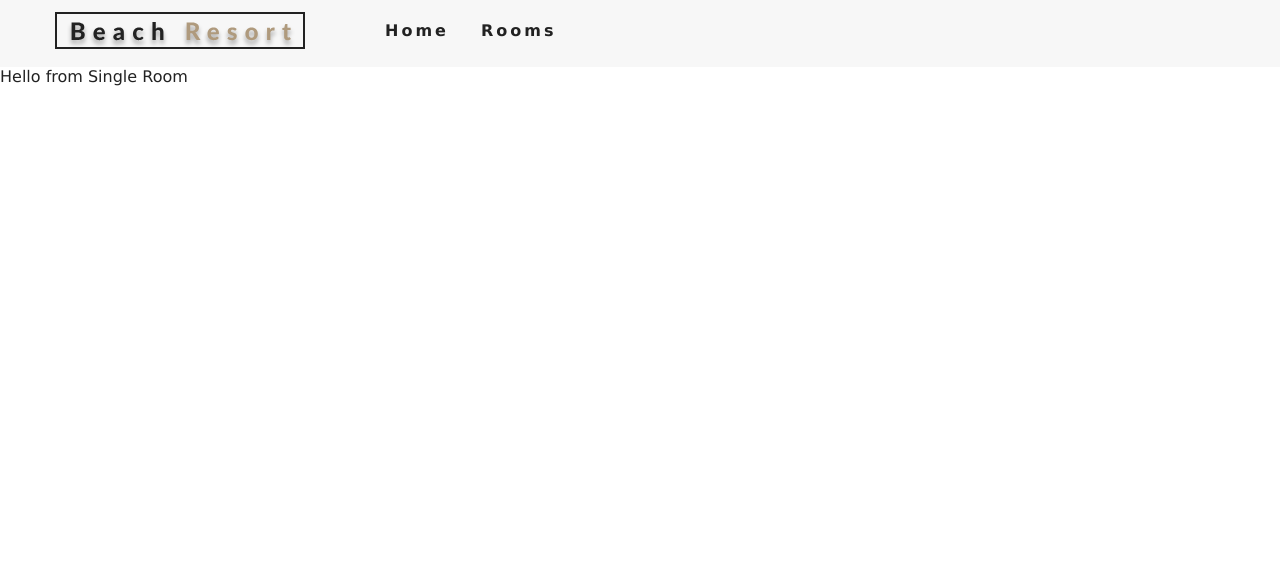
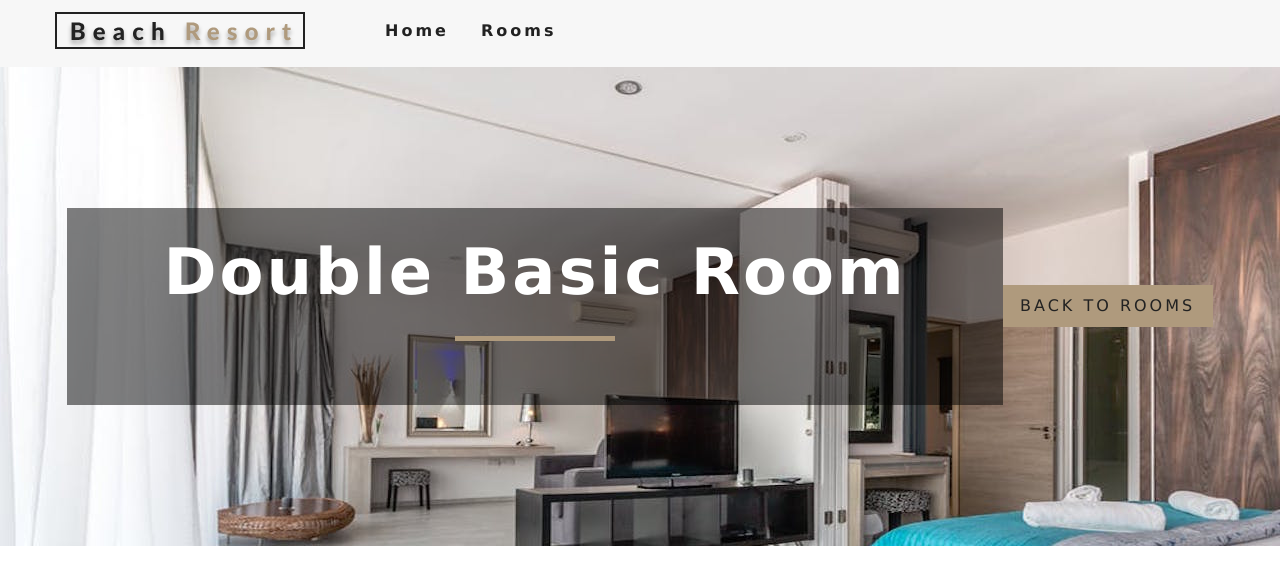
Before and after one commit to EMahmoudNabil/ReactBeachResortProject, a React (Create React App) app: page /rooms/double-basic in a window 1280 px wide. Shown: the top 584 px of the page. Built offline with nearby package versions, Linux system fonts and the light colour scheme.

Commit message:
solve problem & pass img of sigle page & styled component

```diff
--- a/package.json
+++ b/package.json
@@ -10,7 +10,8 @@
     "react-dom": "^16.13.1",
     "react-icons": "^3.10.0",
     "react-router-dom": "^5.2.0",
-    "react-scripts": "3.4.1"
+    "react-scripts": "3.4.1",
+    "styled-components": "^5.1.1"
   },
   "scripts": {
     "start": "react-scripts start",
--- a/src/api/context.js
+++ b/src/api/context.js
@@ -21,6 +21,7 @@
             loading: false,
         })
     }
+
     formatData(items) {
         let tempItems = items.map(item => {
             let id = item.sys.id;
@@ -31,9 +32,16 @@
         });
         return tempItems;
     }
+    getRoom=(slug)=>{
+        let tempRooms = [...this.state.rooms];
+        const room= tempRooms.find((room)=> room.slug === slug);
+        return room;
+    }
     render() {
         return (
-        <RoomContext.Provider value={{...this.state}}>
+        <RoomContext.Provider value={{
+            ...this.state , getRoom:this.getRoom
+            }}>
             {this.props.children}
         </RoomContext.Provider>
         )
--- a/src/components/FeasureRoom.js
+++ b/src/components/FeasureRoom.js
@@ -1,17 +1,17 @@
-import React, { Component } from 'react'
-import {RoomContext} from '../api/context'
-import Loading from './Loading'
-import Room from './Room'
-import Title from './Title'
+import React, { Component } from "react";
+import Title from "./Title";
+import { RoomContext } from "../api/context";
+import Room from "./Room";
+import Loading from "./Loading";
+export default class FeaturedRoom extends Component {
+static contextType = RoomContext;
 
-export default class FeasureRoom extends Component {
-    static contextType = RoomContext;
 render() {
-        let { loading, featuredRooms: rooms } = this.context;
-        console.log(rooms)
-        rooms = rooms.map(room =>{
-            return  <Room key={room.id} room ={room} />
-            })
+let { loading,  rooms } = this.context;
+
+rooms = rooms.map(room => {
+    return <Room key={room.id} room={room} />;
+});
 return (
     <section className="featured-rooms">
     <Title title="featured rooms" />
@@ -19,6 +19,6 @@
         {loading ? <Loading /> : rooms}
     </div>
     </section>
-        )
+);
 }
 }
--- /dev/null
+++ b/src/components/StyledHero.js
@@ -0,0 +1,11 @@
+import styled from "styled-components";
+import defaultImg from "../images/room-1.jpeg";
+const StyledHero = styled.header`
+min-height: 60vh;
+background: url(${props => (props.img ? props.img : defaultImg)});
+display: flex;
+align-items: center;
+justify-content: center;
+`;
+
+export default StyledHero;
--- a/src/pages/SingleRoom.js
+++ b/src/pages/SingleRoom.js
@@ -1,11 +1,43 @@
 import React, { Component } from 'react'
+import defaultBcg from '../images/room-1.jpeg'
+import Hero from '../components/Hero'
+import Banner from '../components/Banner'
+import {Link} from 'react-router-dom'
+import {RoomContext} from '../api/context'
+import StyledHero from "../components/StyledHero";
 
 export default class SingleRoom extends Component {
+    constructor(props){
+        super(props)
+        // console.log(this.props)
+        this.state={
+            slug:this.props.match.params.slug
+            ,defaultBcg
+        }
+    }
+    static contextType = RoomContext;
+
+    componentDidMount(){}
     render() {
+        const {getRoom} = this.context;
+        const room = getRoom(this.state.slug)
+        // console.log(room)
+        if(!room){
+            return <div className="error">
+                <h3> no such room could be found</h3>
+                <Link to="/rooms"  className="btn-primary">
+                    back to rooms
+                </Link>
+            </div>
+        }
+        const {name, description, capacity, size, price,extras, breakfast, pets,images } = room;
         return (
-            <div>
-                Hello from Single Room
-            </div>
+            <StyledHero img={images[0] || this.state.defaultBcg}>
+                <Banner title={`${name} room`} />
+                <Link to='/rooms' className="btn-primary">
+                    back to rooms
+                </Link>
+            </StyledHero>
         )
     }
 }
```
Also changed, not shown: 1 other file (tests, documents, lock files or other folders). Lines whose indentation alone changed are shown as unchanged.
